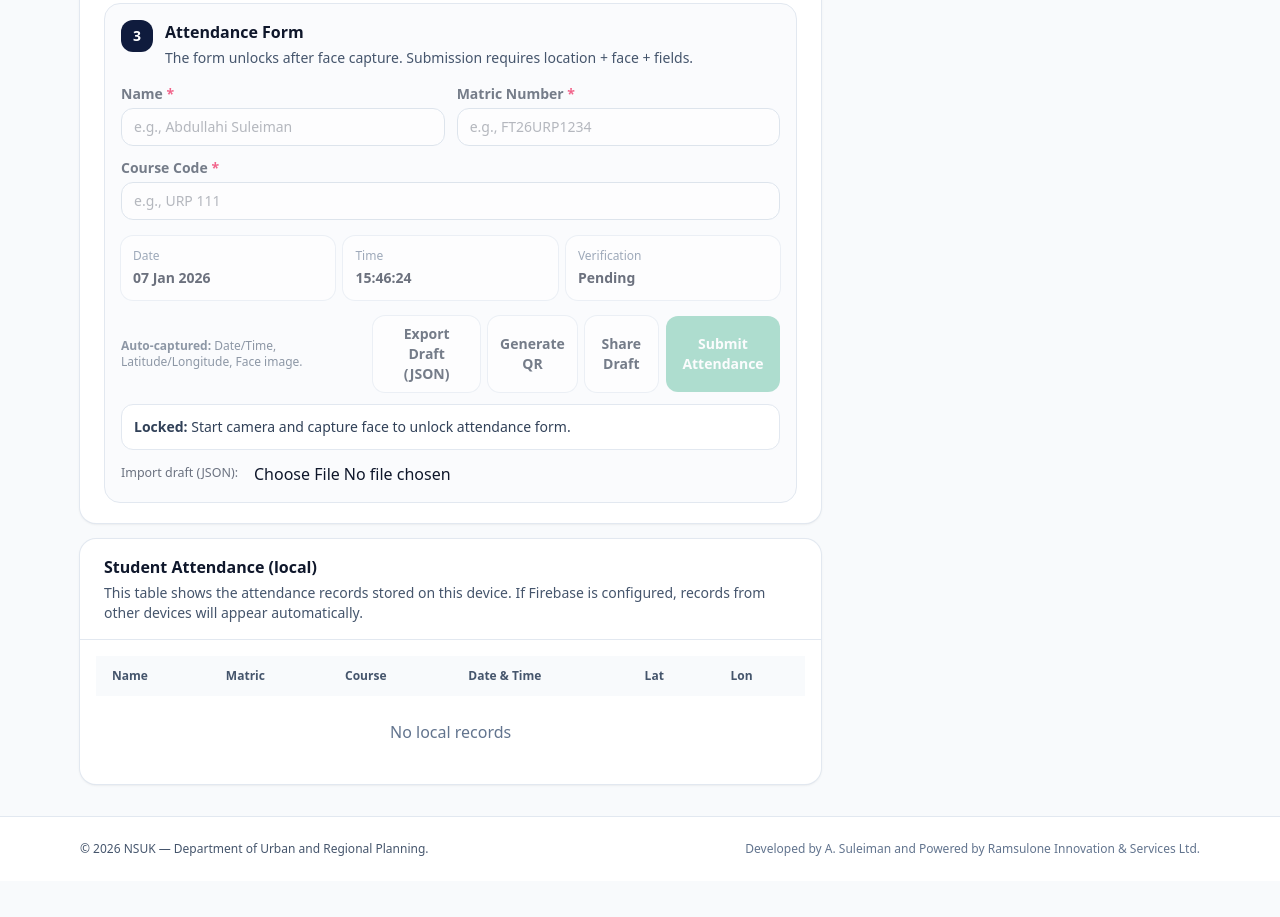
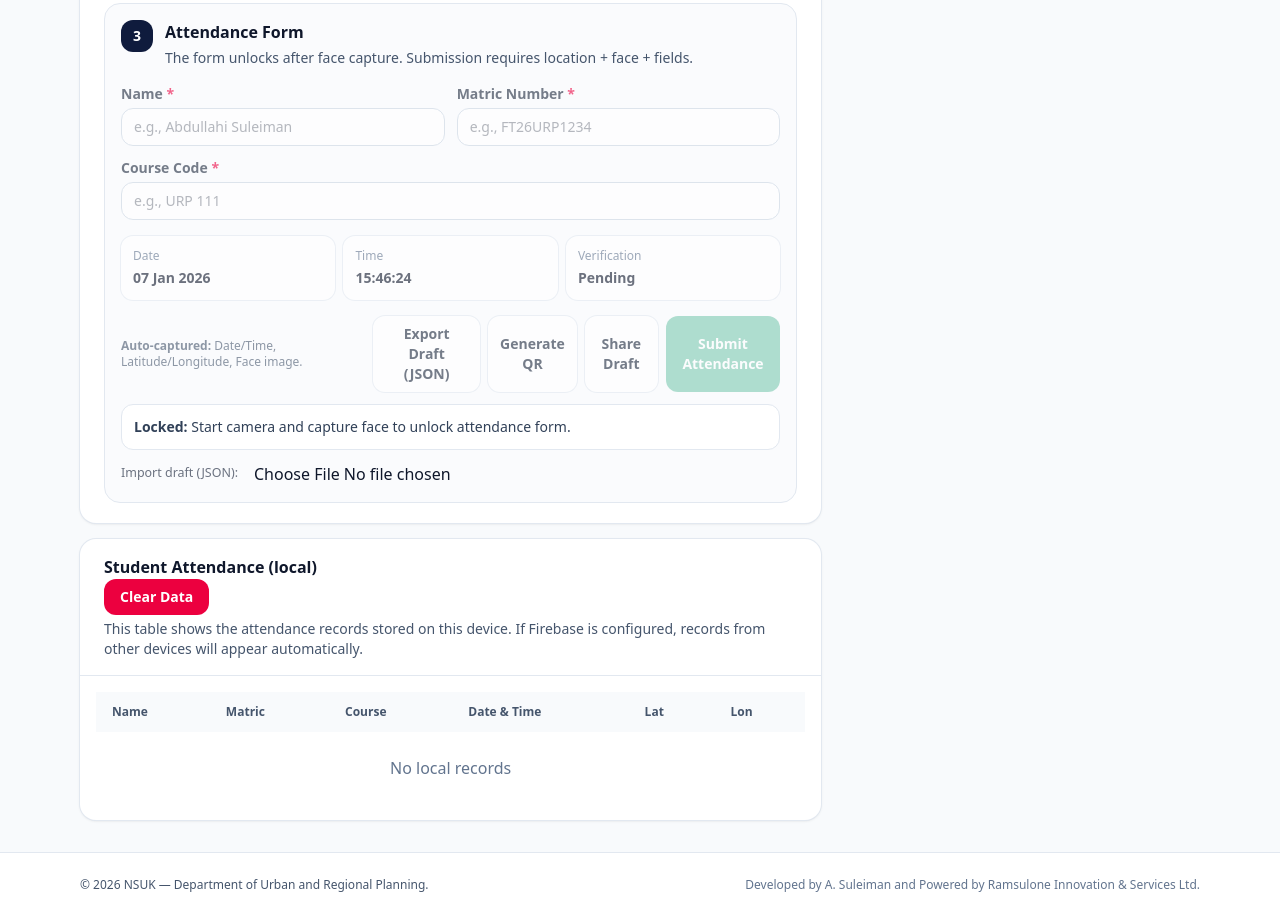
Before and after one commit to Dula55/durp_e-attendance, a website: page index.html in a window 1280 px wide. Shown: the part 1017-1934 px from the top of the page. Before the commit the page ends 1898 px from the top, so only its background shows below. Drawn offline with nearby package versions, Linux system fonts and the light colour scheme.

Commit message:
18th commit

```diff
--- a/index.html
+++ b/index.html
@@ -290,6 +290,7 @@
           <div class="mt-4 rounded-2xl bg-white ring-1 ring-slate-200 shadow-sm">
             <div class="border-b border-slate-200 px-5 py-4 sm:px-6">
               <h3 class="text-base font-semibold">Student Attendance (local)</h3>
+              <button id="btnClearData" class="rounded-xl bg-rose-600 px-4 py-2 text-sm font-semibold text-white hover:bg-rose-700">Clear Data</button>
               <p class="mt-1 text-sm text-slate-600">This table shows the attendance records stored on this device. If Firebase is configured, records from other devices will appear automatically.</p>
             </div>
             <div class="p-4 overflow-x-auto">
```
